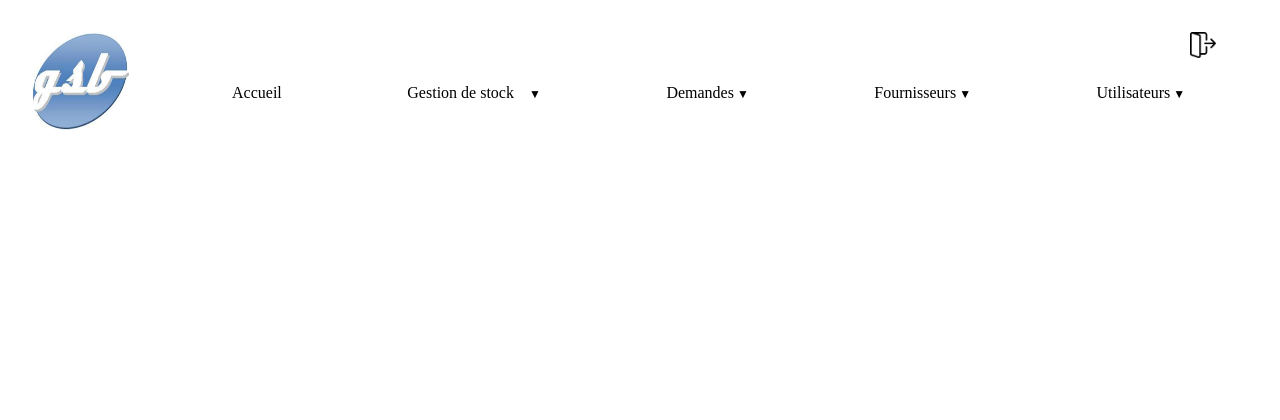
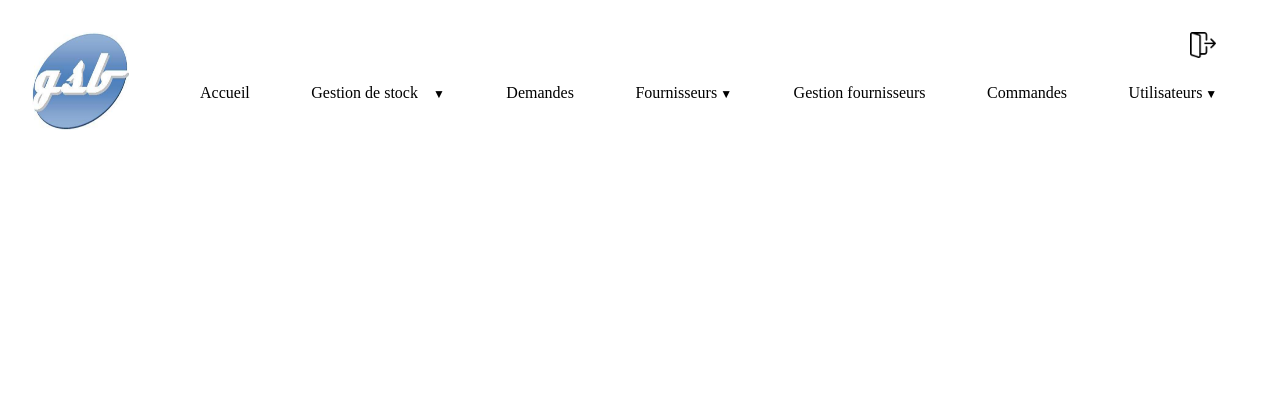
Before and after one commit to MarineRcher/PPE4_GestionStock, a PHP site: page / in a window 1280 px wide. Shown: the top 420 px of the page. Run offline with PHP 8.4, Linux system fonts and the light colour scheme.

Commit message:
commande subtance active et materiel

```diff
--- a/src/Vue/Header.php
+++ b/src/Vue/Header.php
@@ -25,8 +25,10 @@
                     <li><a href="MaterielStock.php">Matériels</a></li>
                 </ul>
             </li>
-            <li class="deroulant"><a href="Demandes.php">Demandes</a></li>
+            <li><a href="Demandes.php">Demandes</a></li>
             <li class="deroulant"><a href="#">Fournisseurs</a></li>
+            <li><a href="#">Gestion fournisseurs</a></li>
+            <li><a href="#">Commandes</a></li>
             <li class="deroulant"><a href="GestionUtilisateurs.php">Utilisateurs</a></li>
 
         </ul>
```
